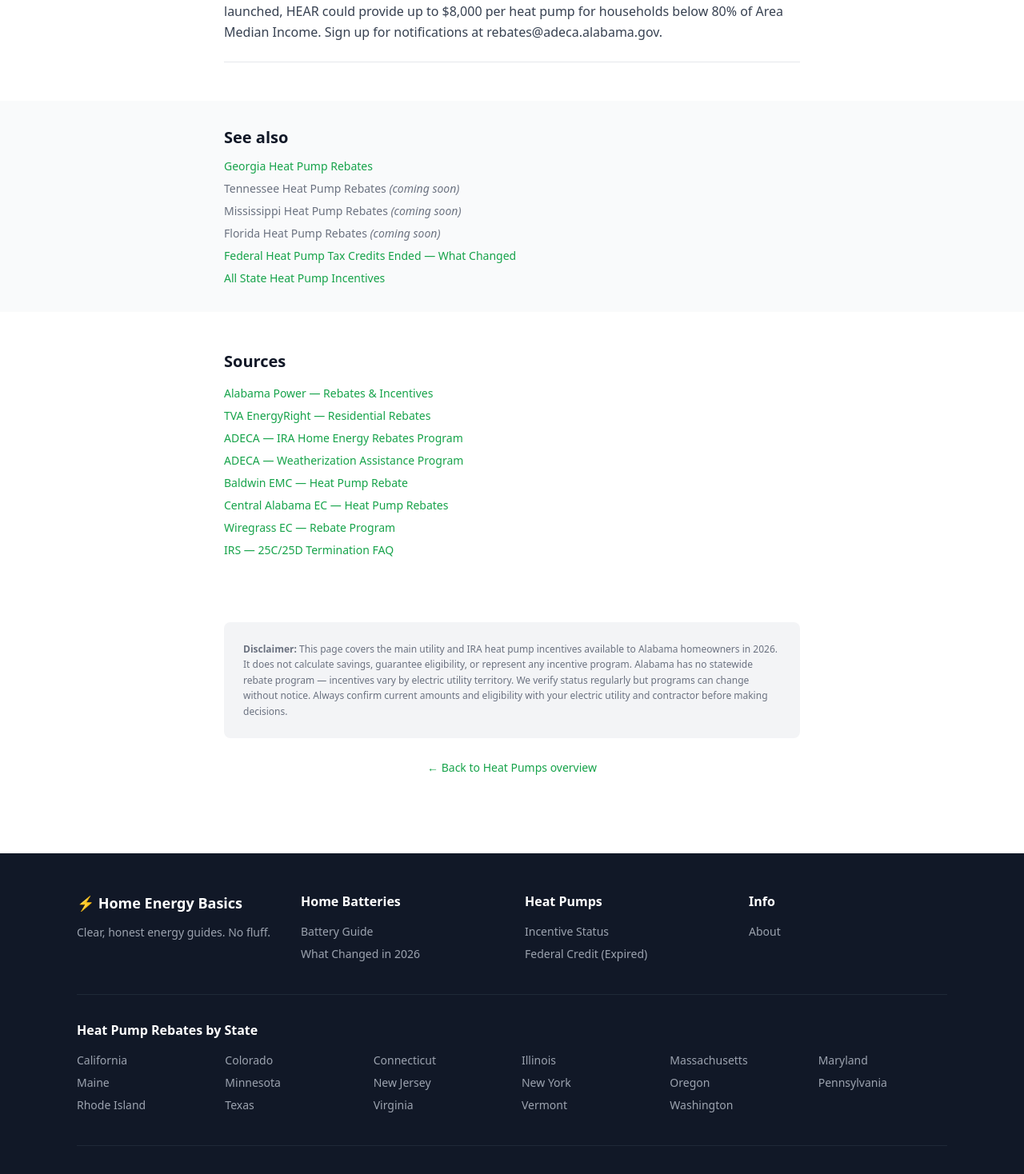
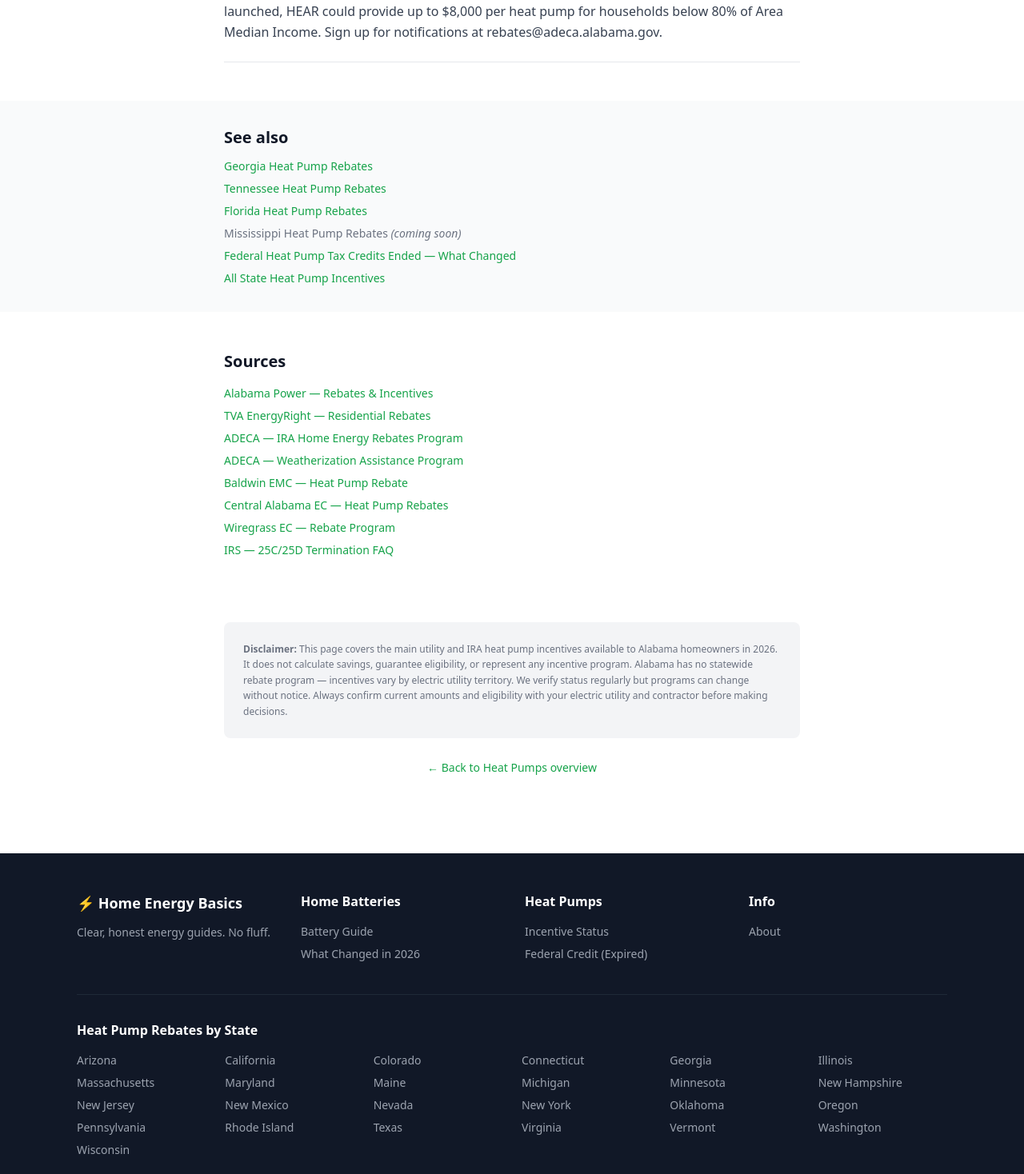
Before and after one commit to giniwproductions-88/homeenergybasics, a Next.js app: page /heat-pumps/states/al in a window 1280 px wide. Shown: the part 10532-12000 px from the top of the page at 80% size. Built offline with nearby package versions, Linux system fonts and the light colour scheme.

Commit message:
AL: v1.4 upgrade - title case, savings card, neighbor links

```diff
--- a/next.config.js
+++ b/next.config.js
@@ -1,4 +1,8 @@
 /** @type {import('next').NextConfig} */
-const nextConfig = {}
+const nextConfig = {
+  experimental: {
+    scrollRestoration: true,
+  },
+}
 
 module.exports = nextConfig
--- a/src/app/heat-pumps/states/al/page.tsx
+++ b/src/app/heat-pumps/states/al/page.tsx
@@ -820,14 +820,18 @@ export default function AlabamaPage() {
                 Georgia Heat Pump Rebates
               </Link>
             </li>
-            <li className="text-gray-500">
-              Tennessee Heat Pump Rebates <em>(coming soon)</em>
+            <li>
+              <Link href="/heat-pumps/states/tn" className="text-brand-600 hover:underline">
+                Tennessee Heat Pump Rebates
+              </Link>
+            </li>
+            <li>
+              <Link href="/heat-pumps/states/fl" className="text-brand-600 hover:underline">
+                Florida Heat Pump Rebates
+              </Link>
             </li>
             <li className="text-gray-500">
               Mississippi Heat Pump Rebates <em>(coming soon)</em>
-            </li>
-            <li className="text-gray-500">
-              Florida Heat Pump Rebates <em>(coming soon)</em>
             </li>
             <li>
               <Link href="/federal-heat-pump-tax-credit-expired" className="text-brand-600 hover:underline">
--- a/src/app/layout.tsx
+++ b/src/app/layout.tsx
@@ -93,16 +93,23 @@ export default function RootLayout({
             <div className="mt-10 pt-8 border-t border-gray-800">
               <h4 className="text-white font-semibold mb-4">Heat Pump Rebates by State</h4>
               <ul className="grid grid-cols-2 sm:grid-cols-3 md:grid-cols-4 lg:grid-cols-6 gap-x-6 gap-y-2 text-sm">
+                <li><Link href="/heat-pumps/states/az" className="hover:text-white">Arizona</Link></li>
                 <li><Link href="/heat-pumps/states/ca" className="hover:text-white">California</Link></li>
                 <li><Link href="/heat-pumps/states/co" className="hover:text-white">Colorado</Link></li>
                 <li><Link href="/heat-pumps/states/ct" className="hover:text-white">Connecticut</Link></li>
+                <li><Link href="/heat-pumps/states/ga" className="hover:text-white">Georgia</Link></li>
                 <li><Link href="/heat-pumps/states/il" className="hover:text-white">Illinois</Link></li>
                 <li><Link href="/heat-pumps/states/ma" className="hover:text-white">Massachusetts</Link></li>
                 <li><Link href="/heat-pumps/states/md" className="hover:text-white">Maryland</Link></li>
                 <li><Link href="/heat-pumps/states/me" className="hover:text-white">Maine</Link></li>
+                <li><Link href="/heat-pumps/states/mi" className="hover:text-white">Michigan</Link></li>
                 <li><Link href="/heat-pumps/states/mn" className="hover:text-white">Minnesota</Link></li>
+                <li><Link href="/heat-pumps/states/nh" className="hover:text-white">New Hampshire</Link></li>
                 <li><Link href="/heat-pumps/states/nj" className="hover:text-white">New Jersey</Link></li>
+                <li><Link href="/heat-pumps/states/nm" className="hover:text-white">New Mexico</Link></li>
+                <li><Link href="/heat-pumps/states/nv" className="hover:text-white">Nevada</Link></li>
                 <li><Link href="/heat-pumps/states/ny" className="hover:text-white">New York</Link></li>
+                <li><Link href="/heat-pumps/states/ok" className="hover:text-white">Oklahoma</Link></li>
                 <li><Link href="/heat-pumps/states/or" className="hover:text-white">Oregon</Link></li>
                 <li><Link href="/heat-pumps/states/pa" className="hover:text-white">Pennsylvania</Link></li>
                 <li><Link href="/heat-pumps/states/ri" className="hover:text-white">Rhode Island</Link></li>
@@ -110,6 +117,7 @@ export default function RootLayout({
                 <li><Link href="/heat-pumps/states/va" className="hover:text-white">Virginia</Link></li>
                 <li><Link href="/heat-pumps/states/vt" className="hover:text-white">Vermont</Link></li>
                 <li><Link href="/heat-pumps/states/wa" className="hover:text-white">Washington</Link></li>
+                <li><Link href="/heat-pumps/states/wi" className="hover:text-white">Wisconsin</Link></li>
               </ul>
             </div>
 
```
